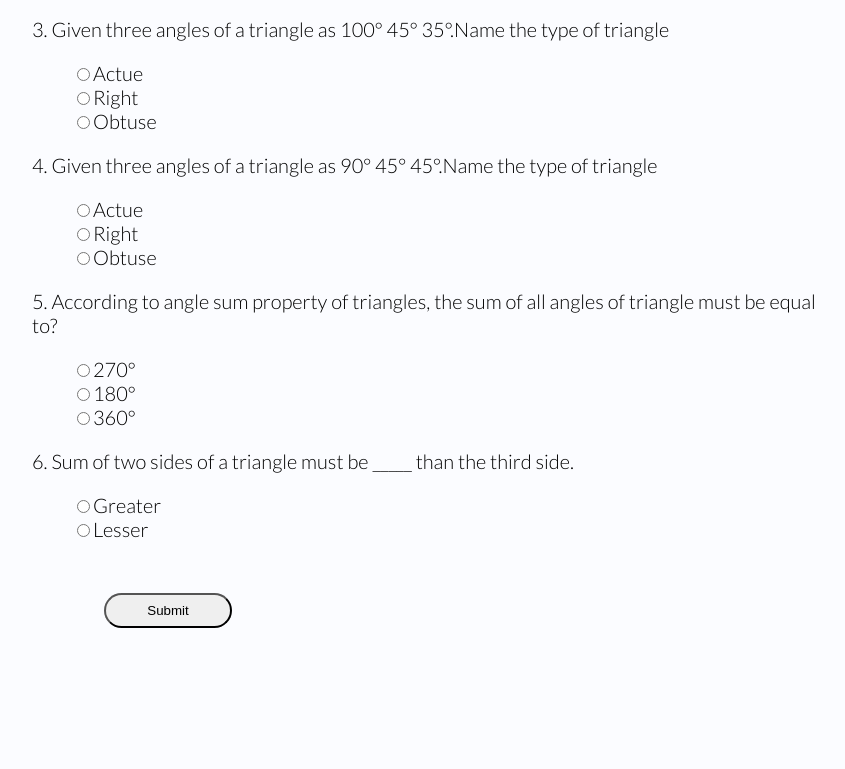
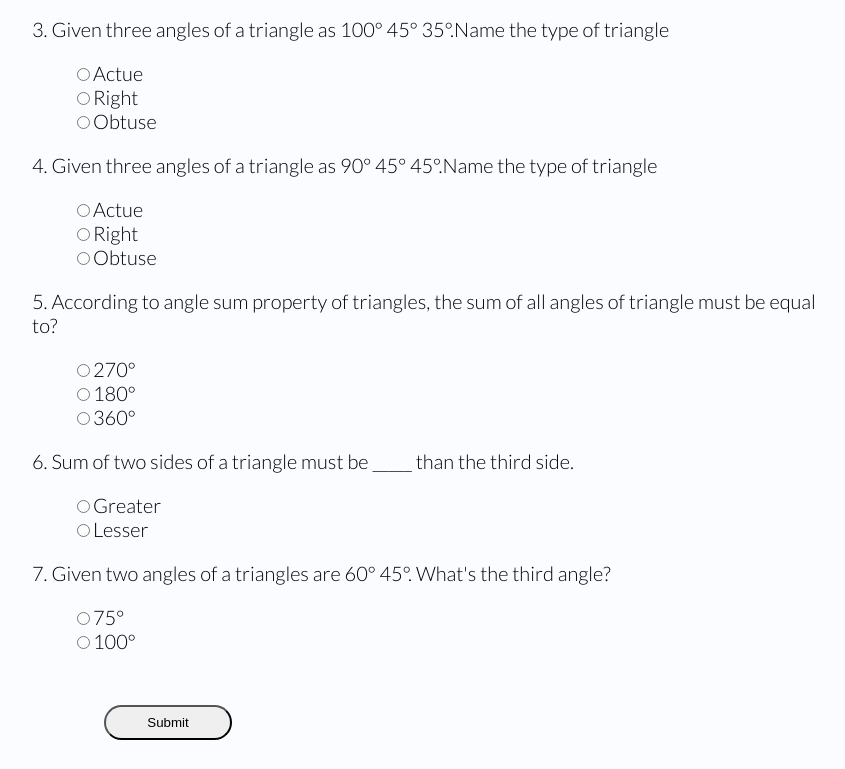
Before and after one commit to rahulbakshi4/fun-with-triangles, a plain HTML site: page quiz.html in a window 1280 px wide. Shown: the part 431-1200 px from the top of the page, without its empty margins (208-1053 px from the left). Before the commit the page ends 1123 px from the top, so only its background shows below. Drawn offline with Linux system fonts and the light colour scheme.

Commit message:
minor changes in quiz and link

```diff
--- a/quiz.html
+++ b/quiz.html
@@ -62,6 +62,13 @@
             <li><input type="radio" name="ques6" value="option2" required>Lesser</li>
         </ul>
     </div>
+    <div>
+        <label for="question 7">7. Given two angles of a triangles are 60° 45°. What's the third angle?</label>
+        <ul style="list-style: none;">
+            <li><input type="radio" name="ques6" value="option1" required>75°</li>
+            <li><input type="radio" name="ques6" value="option2" required>100°</li>
+        </ul>
+    </div>
     <div class="outputDiv" id="quizOutput"></div>
     <button class="result-btn" type="submit">Submit</button>
         </form>
```
Also changed, not shown: index.html (+1 -1 lines).
